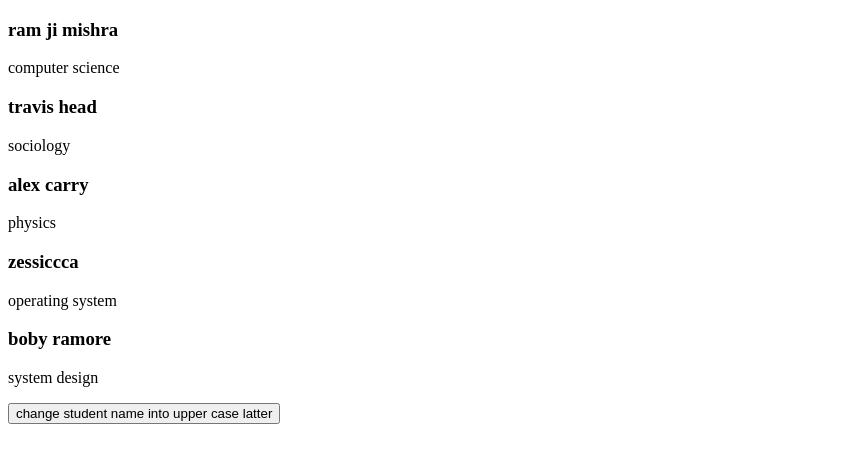
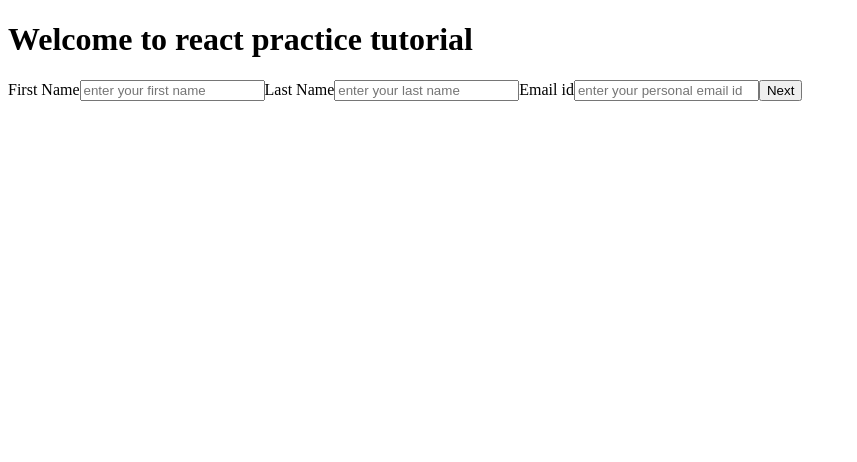
Before and after one commit to ramji023/React-practice, a React (Vite) app: page / in a window 1280 px wide. Shown: the top 462 px of the page, without its empty margins (0-857 px from the left). Built offline with nearby package versions, Linux system fonts and the light colour scheme.

Commit message:
build multistep form

```diff
--- a/src/App.tsx
+++ b/src/App.tsx
@@ -1,8 +1,12 @@
-import UpdateArray from "./interview Questions/update array and objects/UpdateArray"
-export default function App() {
+import MultiStepForm from "./interview Questions/multiStep form/MultiStepForm"
+const App = () => {
   return (
     <>
-      <UpdateArray />
+      <h1>Welcome to react practice tutorial</h1>
+      <MultiStepForm />
     </>
+
   )
 }
+
+export default App
--- /dev/null
+++ b/src/interview Questions/multiStep form/Address.tsx
@@ -0,0 +1,22 @@
+const Address = ({ formData, handleChange, nextStep, prevStep }) => {
+    return (
+        <>
+            <label >Address</label>
+            <input type="text" name="address"  value={formData.address} onChange={handleChange} placeholder="enter your address" />
+            <label >City</label>
+            <input type="text" name="city" value={formData.city} onChange={handleChange} placeholder="enter your city" />
+            <label>Postal Code</label>
+            <input type="number" name="postalCode" value={formData.postalCode} onChange={handleChange} placeholder="enter the pincode" />
+            <select name="area" value={formData.area} onChange={handleChange}>
+                <option value="" disabled>select</option>
+                <option value="Ruler">Ruler</option>
+                <option value="Urban">Urban</option>
+            </select>
+
+            <button onClick={prevStep}>prev</button>
+            <button onClick={nextStep}>next</button>
+        </>
+    )
+}
+
+export default Address
--- /dev/null
+++ b/src/interview Questions/multiStep form/Consent.tsx
@@ -0,0 +1,10 @@
+const Consent = ({ formData, handleChange, prevStep, handleSubmit }) => {
+    return (
+        <>
+            <input type="checkbox" name="consent" value={formData.consent} onChange={handleChange} /> I have successfully entered right information
+            <button onClick={prevStep}>prev</button>
+            <button onClick={handleSubmit}>submit </button>
+        </>
+    )
+}
+export default Consent;
--- /dev/null
+++ b/src/interview Questions/multiStep form/MultiStepForm.tsx
@@ -0,0 +1,56 @@
+import { useState } from "react";
+import PersonalData from "./PersonalData";
+import Address from "./Address";
+import Consent from "./Consent";
+import SuccessForm from "./SuccessForm";
+const MultiStepForm = () => {
+
+    const [step, setStep] = useState(1);
+    const [multiformData, setMultiFormData] = useState({
+        firstName: '',
+        lastName: '',
+        emailId: '',
+        address: '',
+        city: '',
+        postalCode: '',
+        area: '',
+        consent: false,
+    })
+
+    const nextStep = () => setStep((prev) => prev + 1);
+    const prevStep = () => setStep((prev) => prev - 1);
+
+
+    const handleChange = (e) => {
+        const { name, value, type, checked } = e.target;
+        setMultiFormData((prevData) => ({
+          ...prevData,
+          [name]: type === "checkbox" ? checked : value,
+        }));
+      };
+
+      const handleSubmit = () => {
+        console.log("Form submitted:", multiformData);
+        setStep(4);
+      };
+
+    const render = () => {
+        switch (step) {
+            case 1:
+                return (<PersonalData formData={multiformData} handleChange={handleChange} nextStep={nextStep} />);
+            case 2:
+                return (<Address formData={multiformData} handleChange={handleChange} nextStep={nextStep} prevStep={prevStep} />);
+            case 3:
+                return (<Consent formData={multiformData} handleChange={handleChange}  prevStep={prevStep} handleSubmit={handleSubmit} />);
+            case 4:
+                return (<SuccessForm />);
+        }
+    }
+    return (
+        <>
+            {render()}
+        </>
+    )
+}
+
+export default MultiStepForm;
--- /dev/null
+++ b/src/interview Questions/multiStep form/PersonalData.tsx
@@ -0,0 +1,15 @@
+const PersonalData = ({ formData, handleChange, nextStep }) => {
+    return (
+        <>
+            <label>First Name</label>
+            <input type="text" name="firstName" value={formData.firstName} onChange={handleChange} placeholder="enter your first name" />
+            <label>Last Name</label>
+            <input type="text" name="lastName" value={formData.lastName} onChange={handleChange} placeholder="enter your last name" />
+            <label>Email id</label>
+            <input type="text" name="emailId" value={formData.emailId} onChange={handleChange} placeholder="enter your personal email id" />
+            <button onClick={nextStep}>Next</button>
+        </>
+    )
+}
+
+export default PersonalData
--- /dev/null
+++ b/src/interview Questions/multiStep form/SuccessForm.tsx
@@ -0,0 +1,9 @@
+const SuccessForm = () => {
+    return (
+        <>
+            <h2>You have successfully entered in Metaworld</h2>
+        </>
+    )
+}
+
+export default SuccessForm;
```
